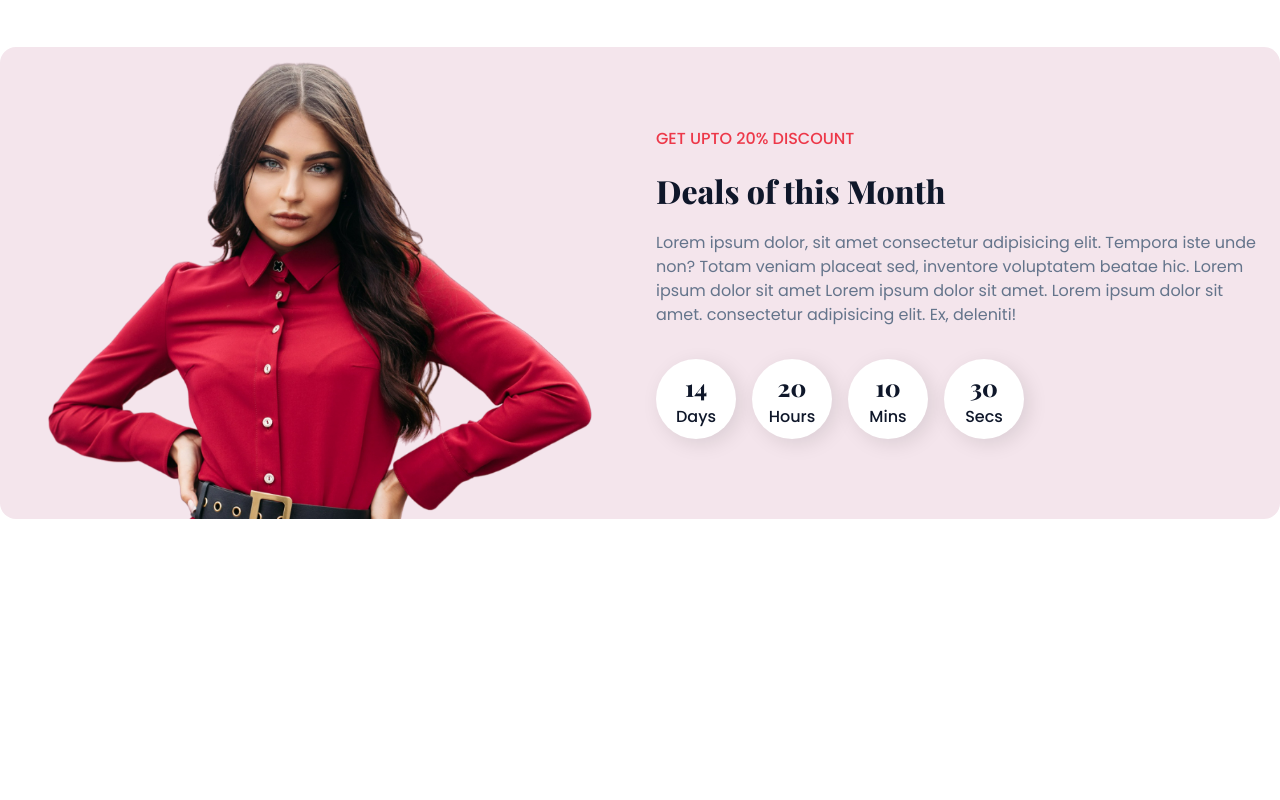
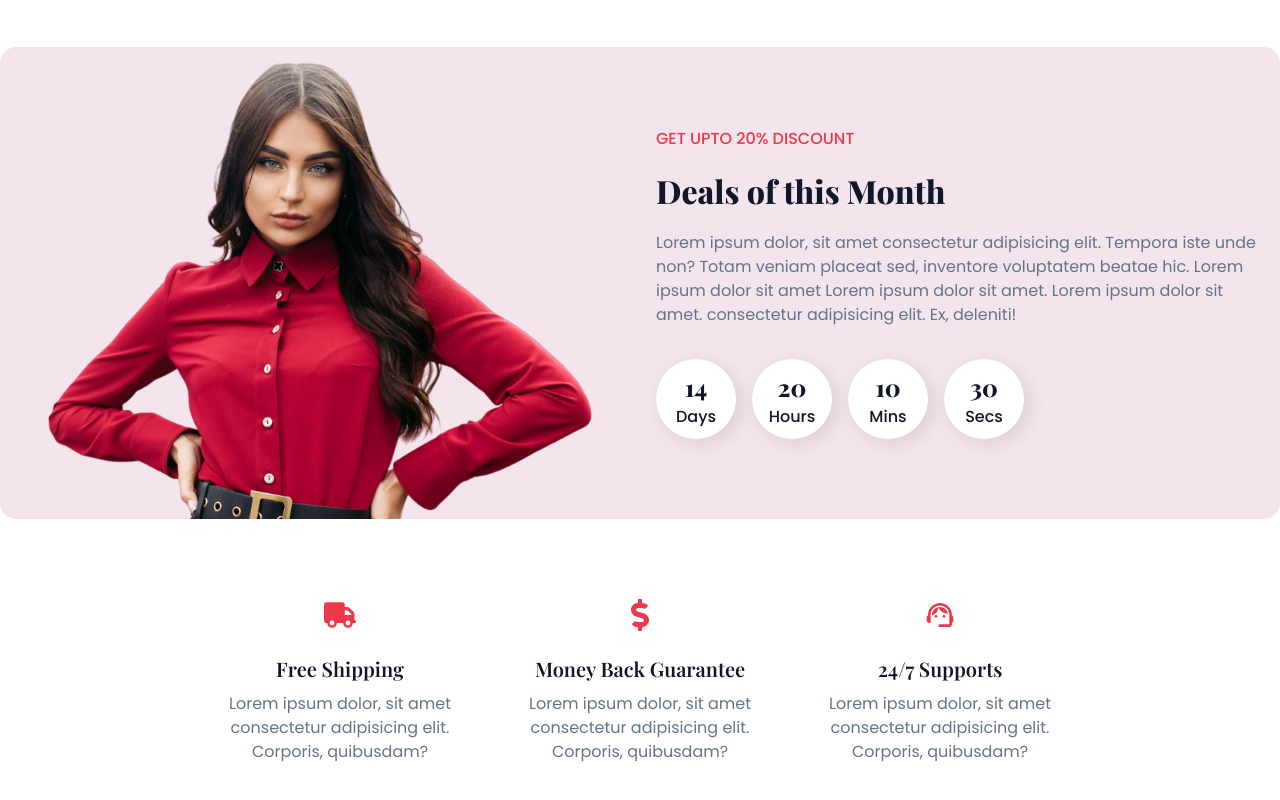
Before and after one commit to mitanvir05/shopnest-ecommerce-website, a React (Vite) app in the folder frontend/: page / in a window 1280 px wide. Shown: the part 2521-3321 px from the top of the page. Before the commit the page ends 3040 px from the top, so only its background shows below. Built offline with nearby package versions, Linux system fonts and the light colour scheme.

Commit message:
promo banner

```diff
--- a/frontend/src/pages/home/Home.jsx
+++ b/frontend/src/pages/home/Home.jsx
@@ -3,6 +3,7 @@ import Banner from "./Banner"
 import Categories from "./Categories"
 import DealsSection from "./DealsSection"
 import HeroSection from "./HeroSection"
+import PromoBanner from "./PromoBanner"
 
 const Home = () => {
   return (
@@ -12,6 +13,7 @@ const Home = () => {
      <HeroSection/>
      <TrendingProducts/>
      <DealsSection/>
+     <PromoBanner/>
     </>
   )
 }
--- /dev/null
+++ b/frontend/src/pages/home/PromoBanner.jsx
@@ -0,0 +1,42 @@
+import { FaTruck } from "react-icons/fa6";
+import { FaDollarSign } from "react-icons/fa";
+import { MdSupportAgent } from "react-icons/md";
+
+const PromoBanner = () => {
+  return (
+    <section className="section__container banner__container">
+      <div className="banner__card">
+        <span>
+          <FaTruck />
+        </span>
+        <h4>Free Shipping</h4>
+        <p>
+          Lorem ipsum dolor, sit amet consectetur adipisicing elit. Corporis,
+          quibusdam?
+        </p>
+      </div>
+      <div className="banner__card">
+        <span>
+          <FaDollarSign />
+        </span>
+        <h4>Money Back Guarantee</h4>
+        <p>
+          Lorem ipsum dolor, sit amet consectetur adipisicing elit. Corporis,
+          quibusdam?
+        </p>
+      </div>
+      <div className="banner__card">
+        <span>
+          <MdSupportAgent />
+        </span>
+        <h4>24/7 Supports</h4>
+        <p>
+          Lorem ipsum dolor, sit amet consectetur adipisicing elit. Corporis,
+          quibusdam?
+        </p>
+      </div>
+    </section>
+  );
+};
+
+export default PromoBanner;
```
